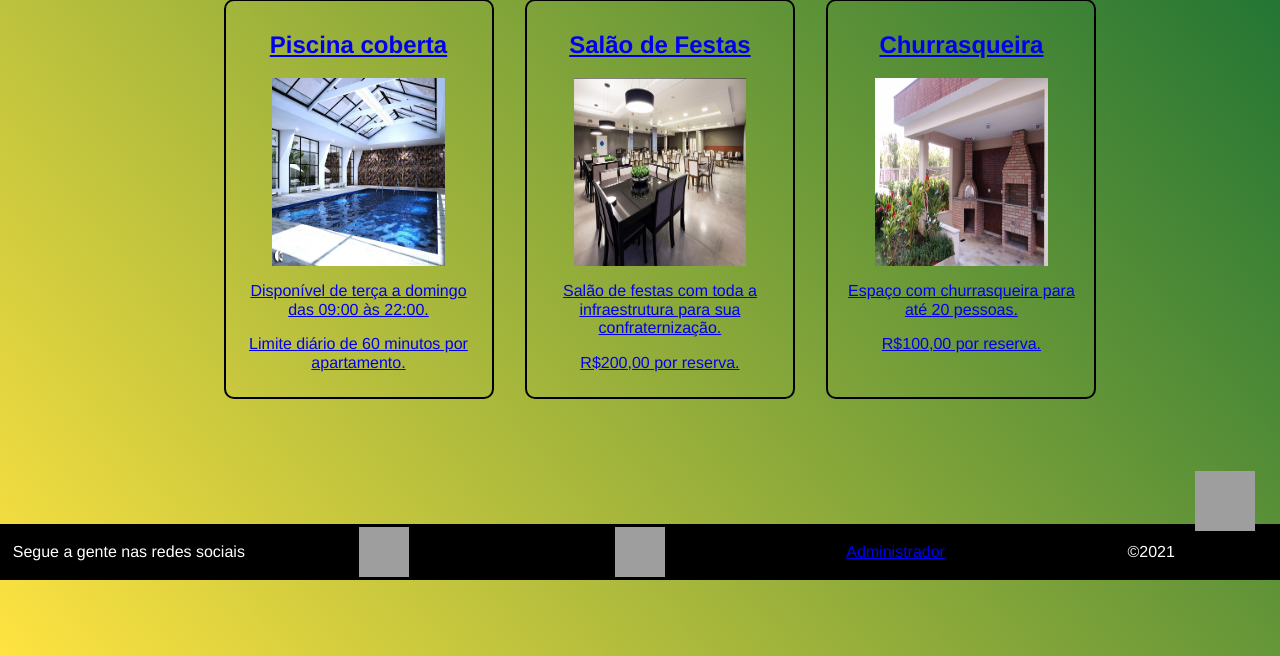
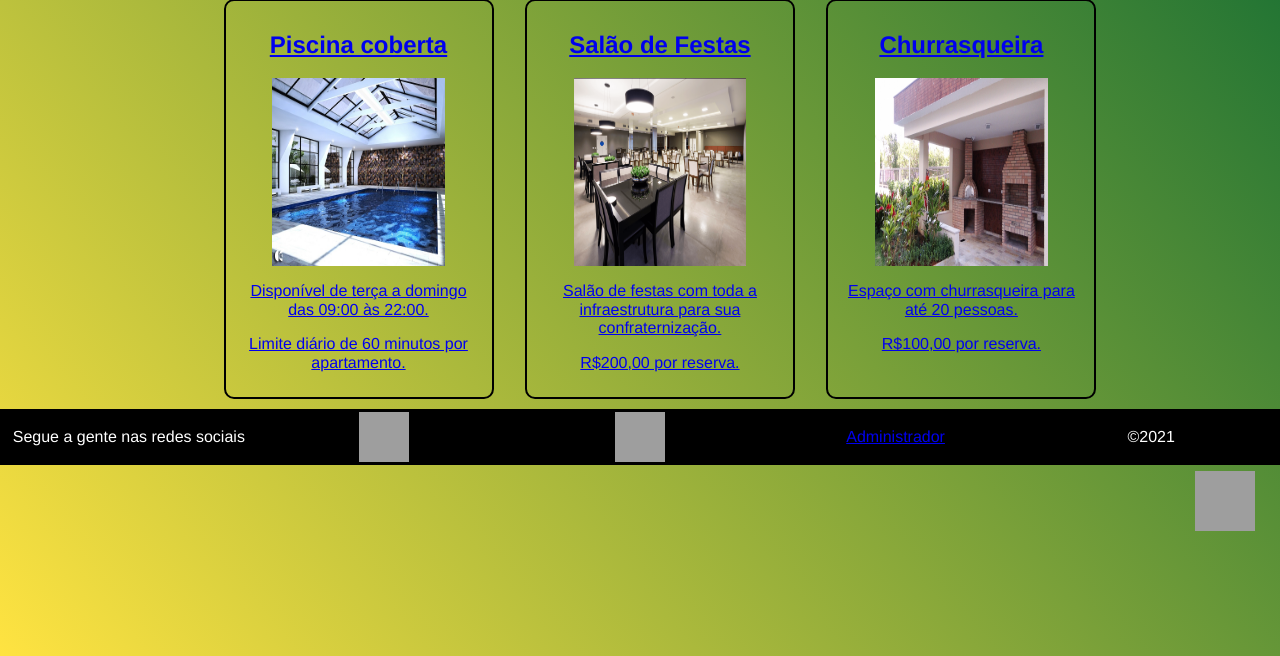
Before and after one commit to Fe13Reis/Aplicativo-web-com-python-e-flask, a Flask app: page /info in a window 1280 px wide. Shown: the part 144-800 px from the top of the page. Run offline with Flask 2, Linux system fonts and the light colour scheme; some libraries are stand-ins or nearby versions; grey boxes are pictures that could not be loaded.

Commit message:
footers atualizados
apenas conceito d style
falta adicionar footer no index

```diff
--- a/templates/info.html
+++ b/templates/info.html
@@ -60,40 +60,35 @@
 	</main>
 
 	<footer style="background-color: black;">
-        <table style="width:100%; margin-top: 115px;">
+    <table style="width:100%">
 
       <tr>
-            <td style="width:10%">
-              <center>
+        <td style="width:10%; text-align: center;">
           <p class="mt-5 mb-3" style="color: white;">Segue a gente nas redes sociais</p>
-              </center>
         </td>
-            <td style="width:10%">
-              <center>
+        <td style="width:10%;; text-align: center;">
           <a href="https://www.facebook.com/">
             <img src="https://www.jerem.com.br/imagens/facebook.png" style="height: 50px; width: 50px">
           </a>
-              </center>
         </td>
-            <td style="width:10%">
-              <center>
+        <td style="width:10%; text-align: center;">
           <a href="https://www.instagram.com/">
             <img src="https://www.jerem.com.br/imagens/instagram.png" style="height: 50px; width: 50px">
           </a>
-              </center>
         </td>
-            <td style="width:10%">
-              <center>
+        <td style="width:10%; text-align: center;">
           <a href="#">Administrador</a>
-              </center>
         </td>
-            <td style="width:10%">
-              <center>
+        <td style="width:10%; text-align: center;">
           <p style="color: white;">&copy;2021</p>
-              </center>
         </td>
       </tr>
     </table>
+    <a href="https://api.whatsapp.com/send?l=pt&amp;phone=5511977205935"><img
+        src="https://www.jerem.com.br/imagens/whatsapp.png"
+        style="height:60px; width: 60px; position:fixed; bottom: 125px; right: 25px; z-index:99999;"
+        data-selector="img"></a>
+  </footer>
       <a href="https://api.whatsapp.com/send?l=pt&amp;phone=5511977205935"><img src="https://www.jerem.com.br/imagens/whatsapp.png" style="height:60px; width: 60px; position:fixed; bottom: 125px; right: 25px; z-index:99999;" data-selector="img"></a>
     </footer>
     <!-- JavaScript (Opcional) -->
```
Also changed, not shown: templates/cadastro.html (+13 -15 lines). Lines whose indentation alone changed are shown as unchanged.
